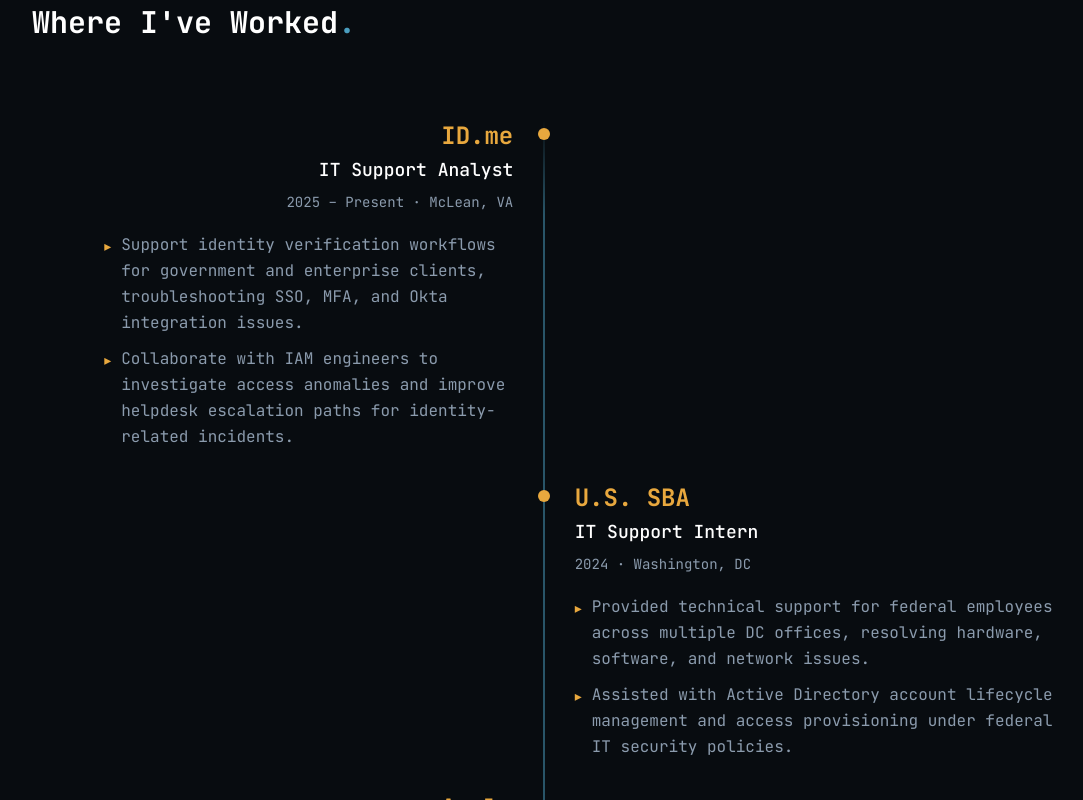
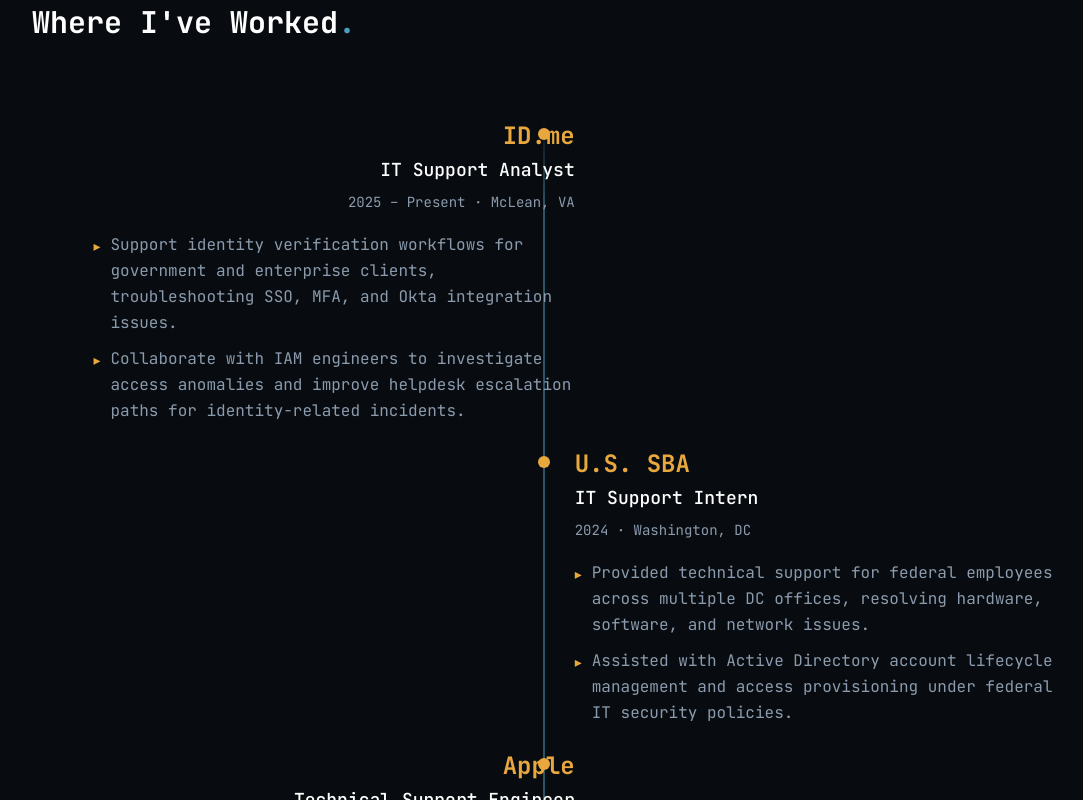
Before and after one commit to cjparker102/cjparker102-dev, a Next.js app: page / in a window 1280 px wide. Shown: the part 1740-2540 px from the top of the page, without its empty margins (96-1179 px from the left). Built offline with nearby package versions, Linux system fonts and the light colour scheme.

Commit message:
fix left column bullet indentation and gap
- Left content: ml-[6%] shifts entire block right so bullets sit
  near the spine instead of hugging the screen edge
- Removed per-bullet ml-auto/w-[85%] hack — whole block moves together
- Gap: gap-8 → gap-5/gap-6 for tighter vertical rhythm

```diff
--- a/app/components/Experience.tsx
+++ b/app/components/Experience.tsx
@@ -98,7 +98,7 @@
             }}
           />
 
-          <div className="flex flex-col gap-8 md:gap-8">
+          <div className="flex flex-col gap-5 md:gap-6">
             {EXPERIENCE.map((job, i) => {
               const onRight = i % 2 === 1;
               return (
@@ -109,7 +109,7 @@
                     <span className="hidden md:block absolute left-1/2 -translate-x-1/2 top-2 w-3 h-3 rounded-full bg-teal" />
 
                     {/* Content — 46% wide, alternating sides, 4% gap to spine */}
-                    <div className={`md:w-[47%] ${onRight ? "md:ml-[53%]" : ""}`}>
+                    <div className={`md:w-[47%] ${onRight ? "md:ml-[53%]" : "md:ml-[6%]"}`}>
                       <h3 className={`text-teal text-2xl font-bold mb-1 ${onRight ? "" : "md:text-right"}`}>
                         {job.company}
                       </h3>
@@ -119,7 +119,7 @@
                       <p className={`text-muted text-sm font-mono mb-5 ${onRight ? "" : "md:text-right"}`}>
                         {job.dates} · {job.location}
                       </p>
-                      <ul className={`flex flex-col gap-2.5 ${onRight ? "" : "md:ml-auto md:w-[85%]"}`}>
+                      <ul className="flex flex-col gap-2.5">
                         {job.bullets.map((b, j) => (
                           <li
                             key={j}
```
